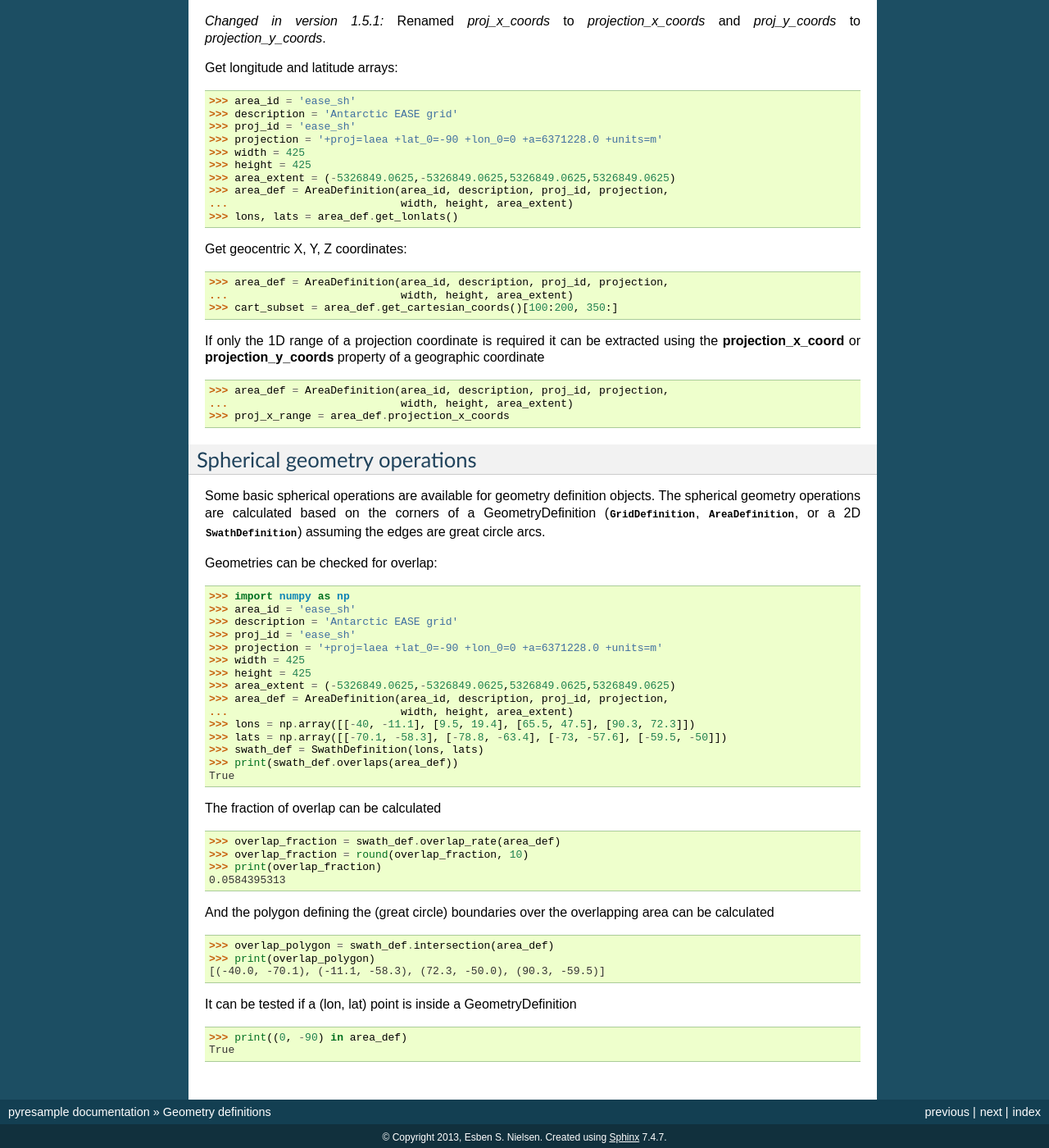
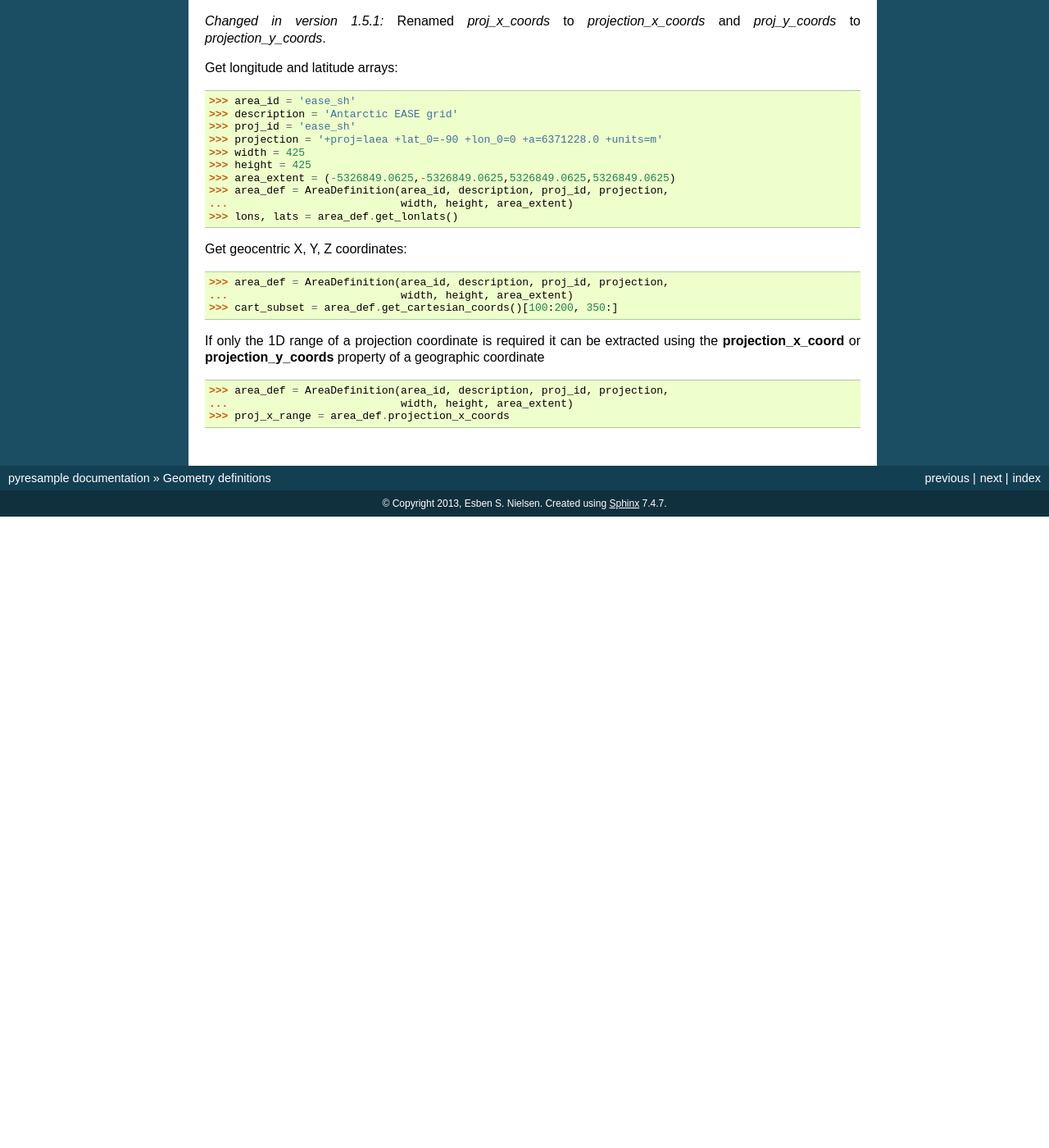
Before and after one commit to pytroll/pyresample, a Sphinx documentation site: the page built from docs/source/geo_def.rst, in a window 1280 px wide and 1400 px high, scrolled down 2519 px. Shown: the whole window at 82% size. Built offline with Sphinx 7.4.7, drawn with Linux system fonts in a browser that asks for light colours; pages that are not in the unit, such as notebooks, are missing from menus; the version number could not be read and is left out; after the commit the page ends 3149 px from its top, so only the background shows below that; some of the changed text lies outside the part shown.

Commit message:
Add documentation on how to calculate total swath coverage of several swaths
Also restructure a bit the spherical geometry part

Signed-off-by: Adam.Dybbroe <a000680@c21856.ad.smhi.se>

```diff
--- a/docs/source/geo_def.rst
+++ b/docs/source/geo_def.rst
@@ -202,56 +202,3 @@
  >>> area_def = AreaDefinition(area_id, description, proj_id, projection,
  ...                           width, height, area_extent)
  >>> proj_x_range = area_def.projection_x_coords
-
-Spherical geometry operations
------------------------------
-
-Some basic spherical operations are available for geometry definition objects. The
-spherical geometry operations are calculated based on the corners of a GeometryDefinition
-(:class:`~pyresample.geometry.GridDefinition`,
-:class:`~pyresample.geometry.AreaDefinition`, or a 2D
-:class:`~pyresample.geometry.SwathDefinition`) assuming the edges are great circle arcs.
-
-Geometries can be checked for overlap:
-
-.. doctest::
-
- >>> import numpy as np
- >>> area_id = 'ease_sh'
- >>> description = 'Antarctic EASE grid'
- >>> proj_id = 'ease_sh'
- >>> projection = '+proj=laea +lat_0=-90 +lon_0=0 +a=6371228.0 +units=m'
- >>> width = 425
- >>> height = 425
- >>> area_extent = (-5326849.0625,-5326849.0625,5326849.0625,5326849.0625)
- >>> area_def = AreaDefinition(area_id, description, proj_id, projection,
- ...                           width, height, area_extent)
- >>> lons = np.array([[-40, -11.1], [9.5, 19.4], [65.5, 47.5], [90.3, 72.3]])
- >>> lats = np.array([[-70.1, -58.3], [-78.8, -63.4], [-73, -57.6], [-59.5, -50]])
- >>> swath_def = SwathDefinition(lons, lats)
- >>> print(swath_def.overlaps(area_def))
- True
-
-The fraction of overlap can be calculated
-
-.. doctest::
-
- >>> overlap_fraction = swath_def.overlap_rate(area_def)
- >>> overlap_fraction = round(overlap_fraction, 10)
- >>> print(overlap_fraction)
- 0.0584395313
-
-And the polygon defining the (great circle) boundaries over the overlapping area can be calculated
-
-.. doctest::
-
- >>> overlap_polygon = swath_def.intersection(area_def)
- >>> print(overlap_polygon)
- [(-40.0, -70.1), (-11.1, -58.3), (72.3, -50.0), (90.3, -59.5)]
-
-It can be tested if a (lon, lat) point is inside a GeometryDefinition
-
-.. doctest::
-
- >>> print((0, -90) in area_def)
- True
--- a/docs/source/index.rst
+++ b/docs/source/index.rst
@@ -37,6 +37,7 @@
 
    installation
    geo_def
+   spherical_geometry
    geometry_utils
    geo_filter
    grid
```
Also changed, not shown: docs/source/_static/images/2_passes_between_202001051137_and_202001051156.png (added).
